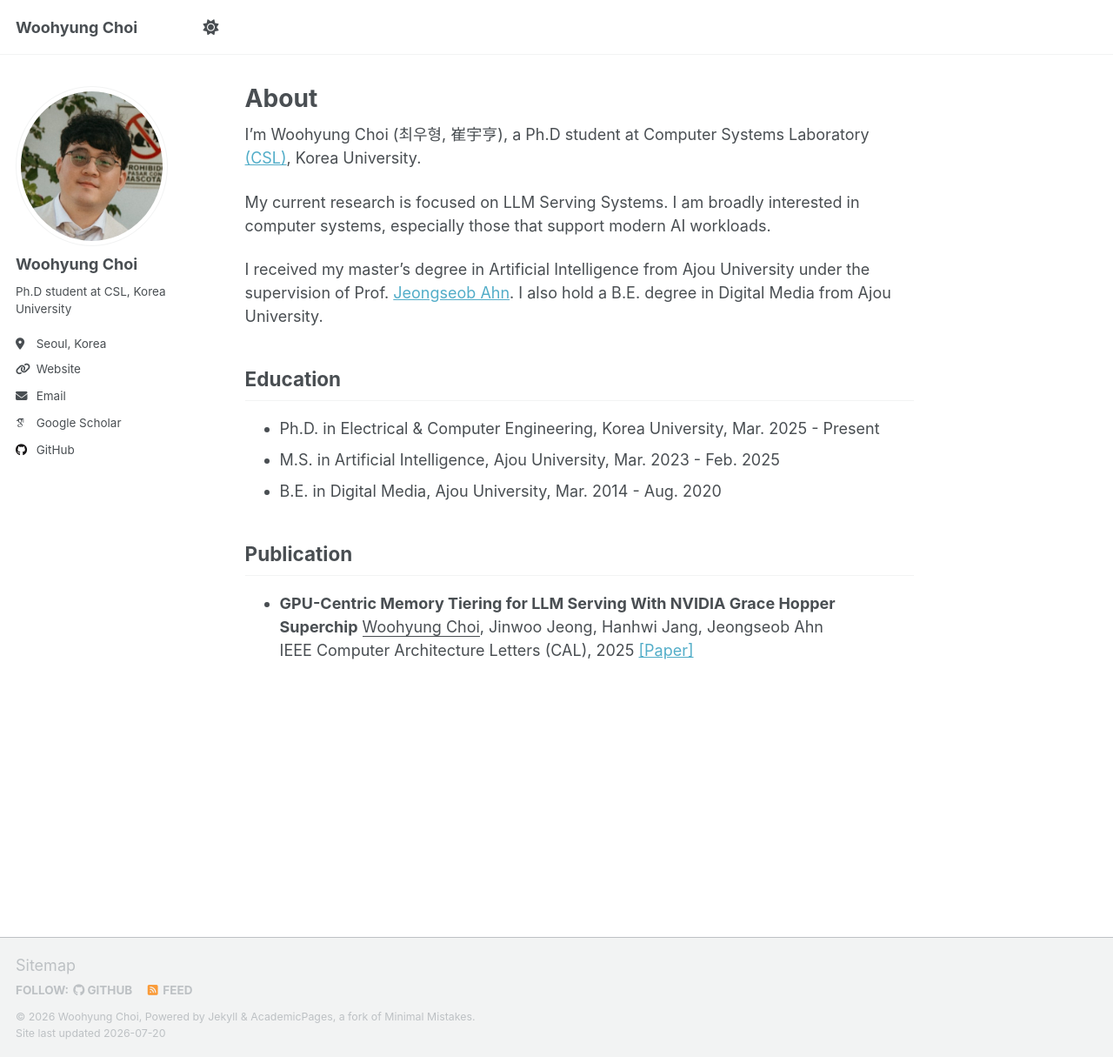
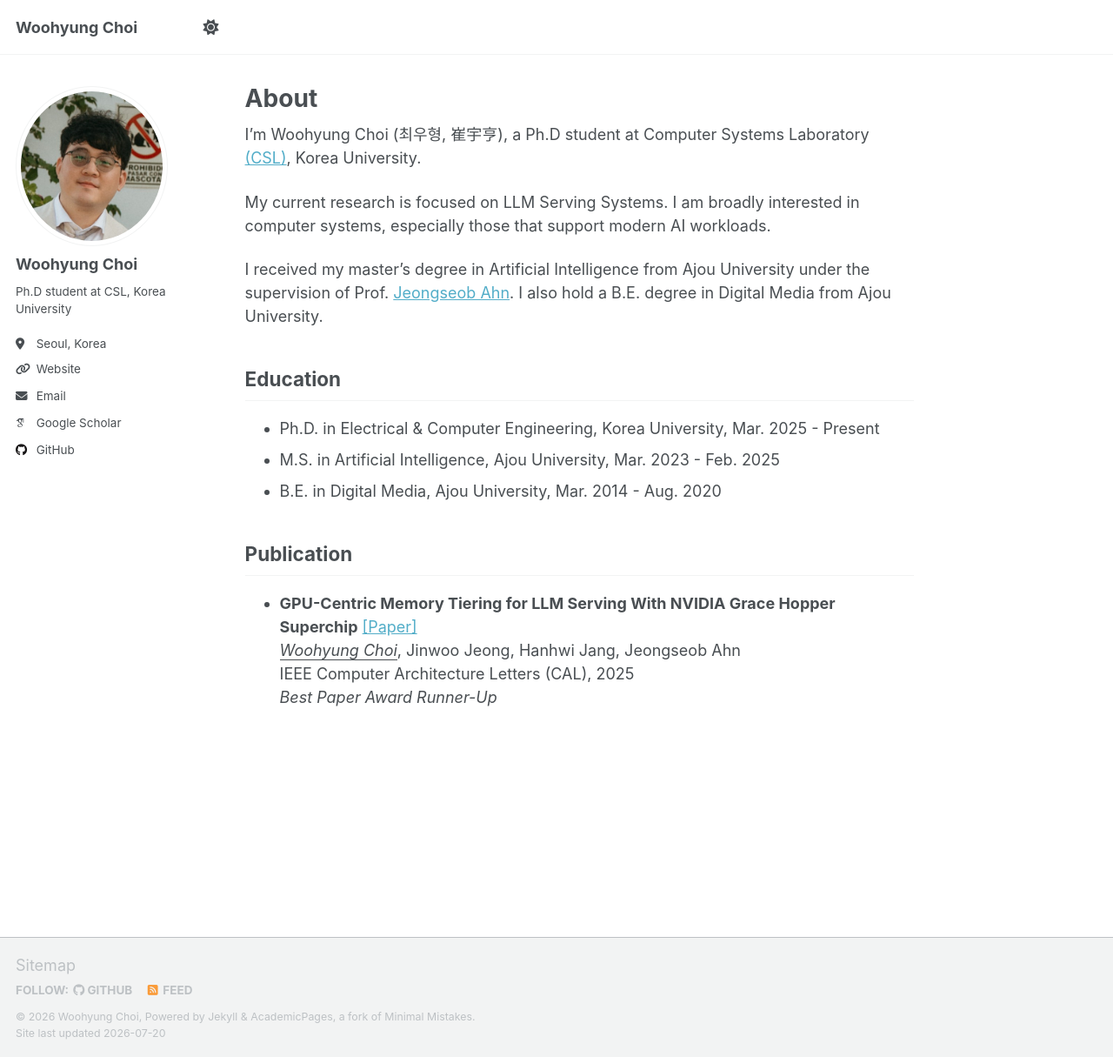
Before and after one commit to ItsAbdula/itsabdula.github.io, a Jekyll site: the page built from _pages/about.md, in a window 1280 px wide and 1215 px high. Shown: the whole window at 87% size. Built offline with Jekyll 4.4.1, drawn with Linux system fonts in a browser that asks for light colours; some web fonts are replaced; a script that is not in the unit is left out.

Commit message:
Update CAL best paper award

```diff
--- a/_pages/about.md
+++ b/_pages/about.md
@@ -20,4 +20,4 @@ Education
 
 Publication
 ------
-* **GPU-Centric Memory Tiering for LLM Serving With NVIDIA Grace Hopper Superchip**  <u>Woohyung Choi</u>, Jinwoo Jeong, Hanhwi Jang, Jeongseob Ahn<br>IEEE Computer Architecture Letters (CAL), 2025 [[Paper]](https://ieeexplore.ieee.org/abstract/document/10852027/)
+* **GPU-Centric Memory Tiering for LLM Serving With NVIDIA Grace Hopper Superchip** [[Paper]](https://ieeexplore.ieee.org/abstract/document/10852027/)<br> <u><i>Woohyung Choi</i></u>, Jinwoo Jeong, Hanhwi Jang, Jeongseob Ahn<br>IEEE Computer Architecture Letters (CAL), 2025<br><i>Best Paper Award Runner-Up</i>
```
